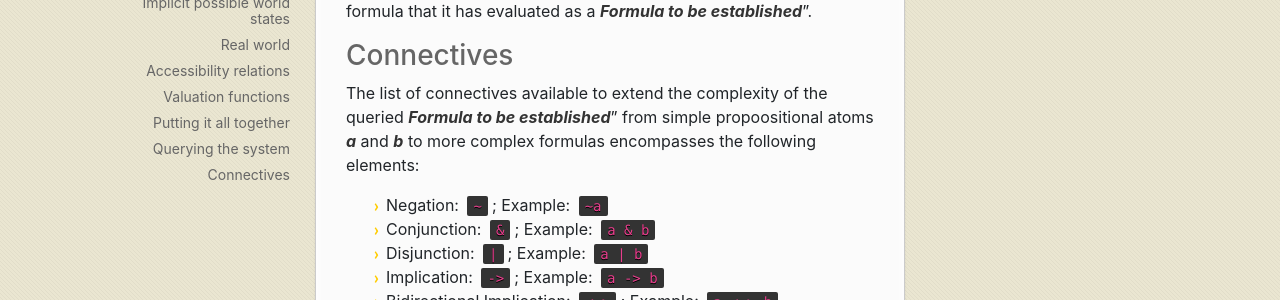
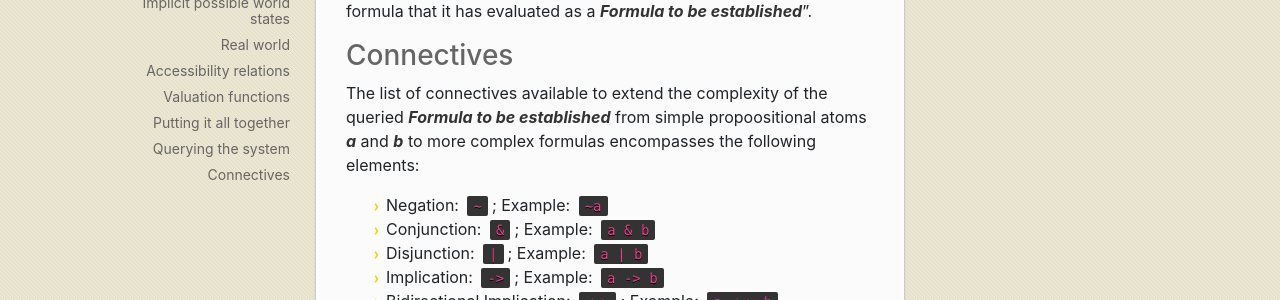
Before and after one commit to Bick95/beliefmaker, a Jekyll site: the page built from how_to.md, in a window 1280 px wide and 900 px high, scrolled down 3089 px. Shown: the part 380-680 px from the top of the window. Built offline with Jekyll 4.4.1, drawn with Linux system fonts in a browser that asks for light colours; nearby versions of some CDN libraries.

```diff
--- a/how_to.md
+++ b/how_to.md
@@ -93,7 +93,7 @@ To account for the case that ambiguous formulas are provided to the system, the
 
 ### Connectives
 
-The list of connectives available to extend the complexity of the queried **_Formula to be established_**" from simple propoositional atoms **_a_** and **_b_** to more complex formulas encompasses the following elements:
+The list of connectives available to extend the complexity of the queried **_Formula to be established_** from simple propoositional atoms **_a_** and **_b_** to more complex formulas encompasses the following elements:
 
 * Negation: `~`; Example: `~a`
 * Conjunction: `&`; Example: `a & b`
```
